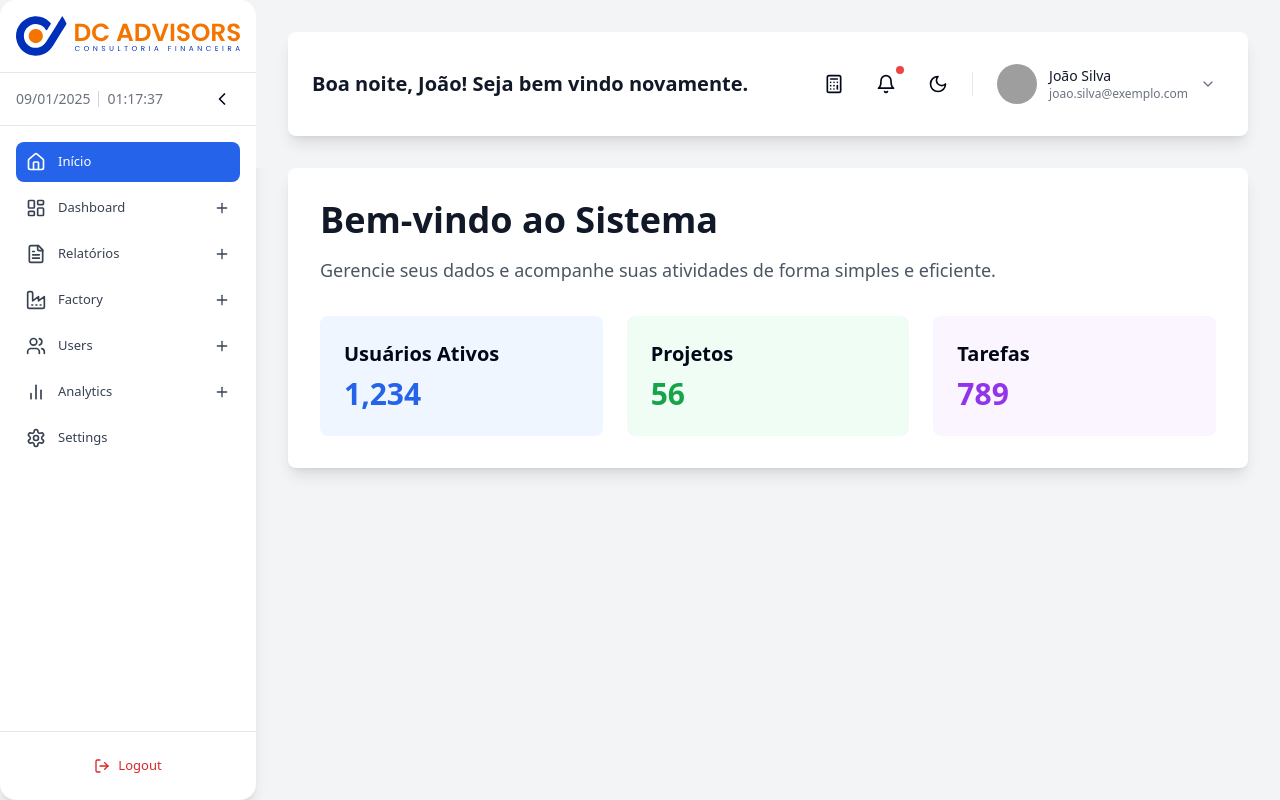
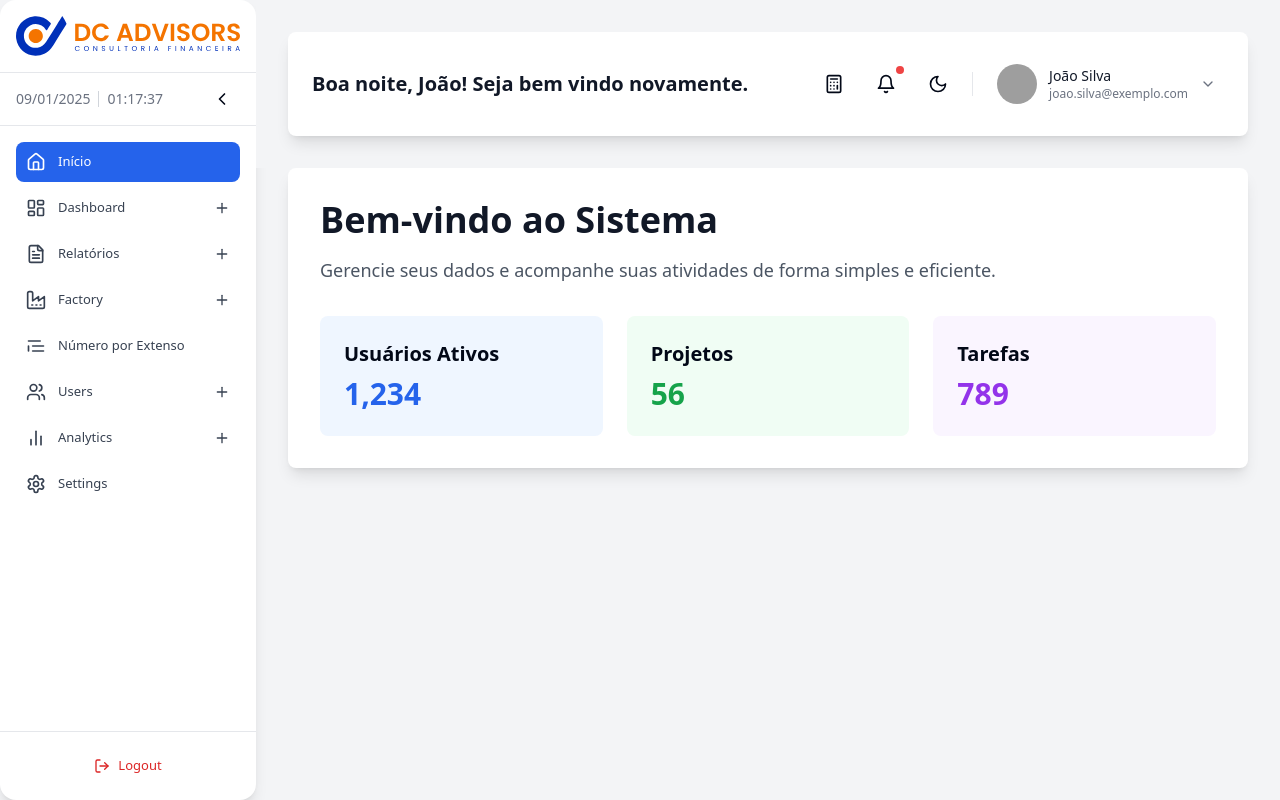
Before and after one commit to Dan-9423/DCNew3, a React (Vite) app: page /auth in a window 1280 px wide. Both pictures are taken after typing "name@example.com", "Sample123" into the empty fields and a click on the button "Entrar". Built offline with nearby package versions, Linux system fonts and the light colour scheme; grey boxes are pictures that could not be loaded.

Commit message:
Commit from Bolt to GitHub

```diff
--- a/src/App.tsx
+++ b/src/App.tsx
@@ -11,6 +11,7 @@ import DashboardNav from './components/DashboardNav';
 import Home from './pages/Home';
 import Profile from './pages/Profile';
 import Auth from './pages/Auth';
+import NumeroExtenso from './pages/NumeroExtenso';
 
 // Import pages
 import ContasSemanais from './pages/relatorios/ContasSemanais';
@@ -35,7 +36,7 @@ function RequireAuth({ children }: { children: JSX.Element }) {
 
 function AppContent() {
   const location = useLocation();
-  const showDashboardNav = !['/profile', '/', '/settings'].includes(location.pathname);
+  const showDashboardNav = !['/profile', '/', '/settings', '/numero-extenso'].includes(location.pathname);
 
   return (
     <div className="min-h-screen bg-gray-100 dark:bg-[#111111]">
@@ -54,6 +55,7 @@ function AppContent() {
             <Routes>
               <Route path="/" element={<Home />} />
               <Route path="/profile" element={<Profile />} />
+              <Route path="/numero-extenso" element={<NumeroExtenso />} />
 
               {/* Report Routes */}
               <Route path="/relatorios/contas-semanais" element={<ContasSemanais />} />
--- a/src/components/Sidebar.tsx
+++ b/src/components/Sidebar.tsx
@@ -1,5 +1,5 @@
 import { useState, useEffect } from 'react';
-import { Plus, Minus, LayoutDashboard, Users, Settings, BarChart2, FileText, LogOut, Home, ChevronLeft, ChevronRight, Factory } from 'lucide-react';
+import { Plus, Minus, LayoutDashboard, Users, Settings, BarChart2, FileText, LogOut, Home, ChevronLeft, ChevronRight, Factory, TextQuote } from 'lucide-react';
 import { cn } from '@/lib/utils';
 import { Button } from '@/components/ui/button';
 import { Link, useLocation } from 'react-router-dom';
@@ -86,6 +86,11 @@ export default function Sidebar() {
         { title: 'Envio de E-mails', path: '/emails/enviar' },
         { title: 'Template de E-mail', path: '/emails/template' },
       ],
+    },
+    {
+      title: 'Número por Extenso',
+      icon: <TextQuote className="w-5 h-5" />,
+      path: '/numero-extenso'
     },
     {
       title: 'Users',
```
